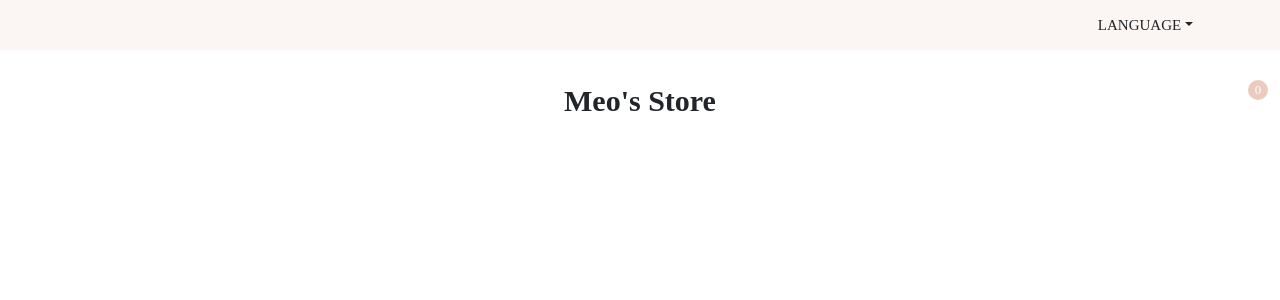
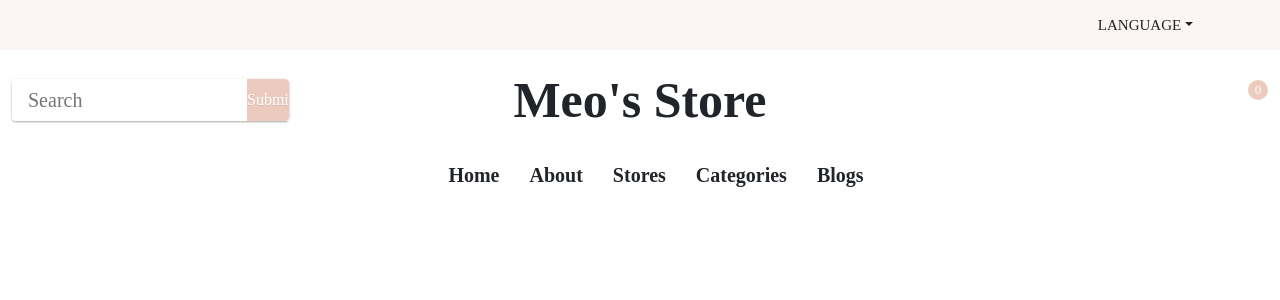
Before and after one commit to manhmeoo/meostore, a React (Create React App) app: page / in a window 1280 px wide. Shown: the top 300 px of the page. Built offline with nearby package versions, Linux system fonts and the light colour scheme.

Commit message:
done header

```diff
--- a/src/components/header/Header.css
+++ b/src/components/header/Header.css
@@ -199,3 +199,30 @@
   margin-right: 15px;
   font-size: 20px;
 }
+
+.nav-toggle form {
+  display: block;
+}
+
+.nav-main {
+  height: 150px;
+  padding-bottom: 50px;
+  position: relative;
+}
+
+.nav-bottom {
+  display: block;
+}
+
+.nav-toggle .cart {
+  display: none;
+}
+
+.nav-brand {
+  font-size: 50px;
+  transition: all 0.25s;
+}
+
+.nav-brand:hover {
+  color: #eccbbe;
+}
```
